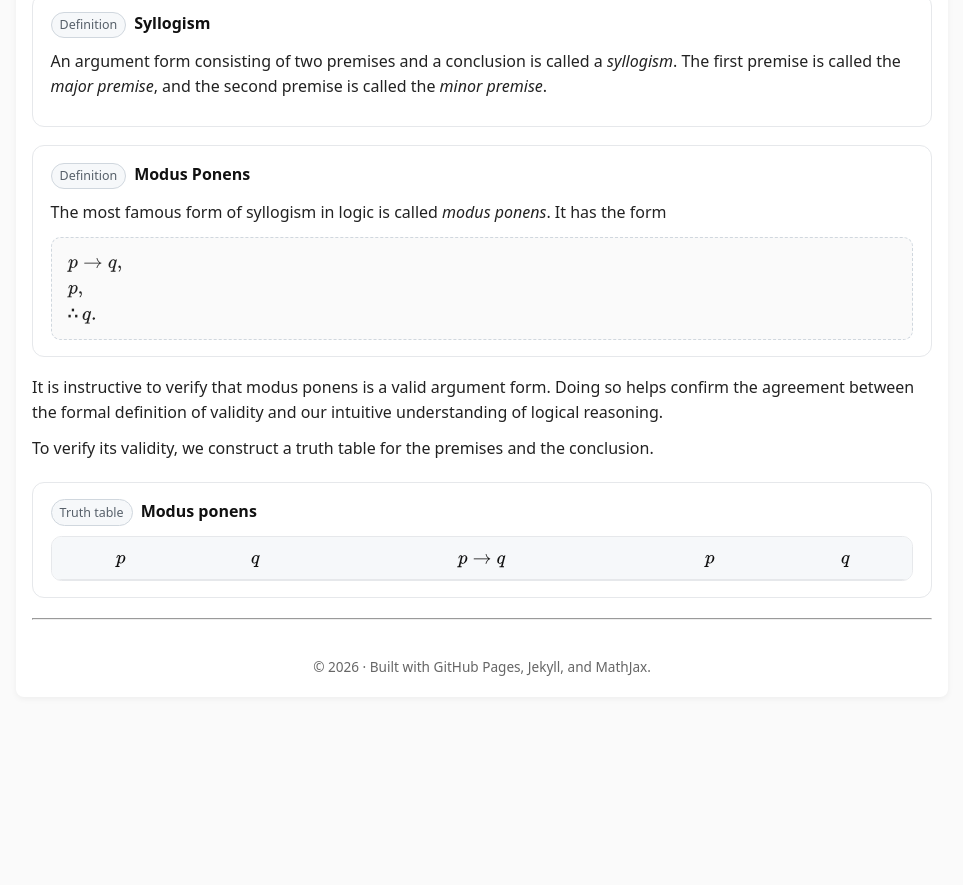
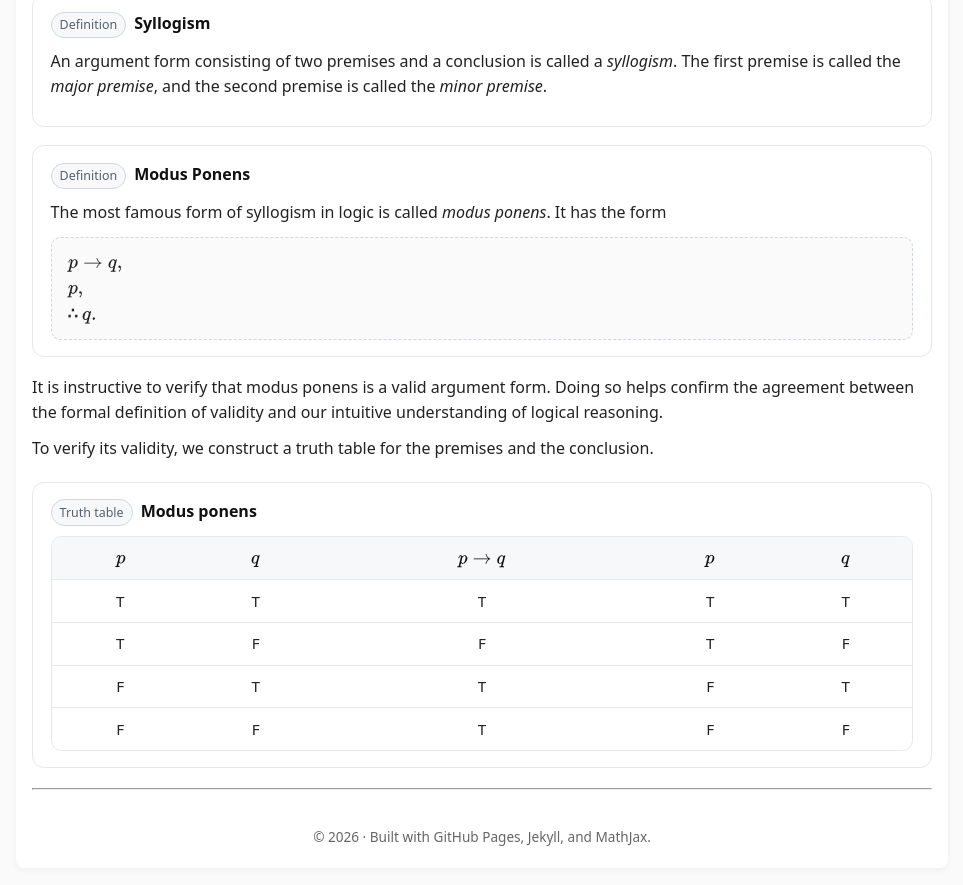
Before and after one commit to SaleemKamaludin/SaleemKamaludin.github.io, a Jekyll site: the page built from courses/comp1604/lecture-notes/lecture-01/index.md, in a window 1280 px wide and 900 px high, scrolled down 3628 px. Shown: the top 885 px of the window, without its empty margins (158-1121 px from the left). Built offline with Jekyll 4.4.1, drawn with Linux system fonts in a browser that asks for light colours; before the commit the page ends 4357 px from its top, so only the background shows below that.

Commit message:
Update index.md

```diff
--- a/courses/comp1604/lecture-notes/lecture-01/index.md
+++ b/courses/comp1604/lecture-notes/lecture-01/index.md
@@ -1121,3 +1121,10 @@ It is instructive to verify that modus ponens is a valid argument form. Doing so
             <th>\(p\)</th>
             <th>\(q\)</th>
           </tr>
+</thead>
+        <tbody>
+          <tr><td>T</td><td>T</td><td>T</td><td>T</td><td>T</td></tr>
+          <tr><td>T</td><td>F</td><td>F</td><td>T</td><td>F</td></tr>
+          <tr><td>F</td><td>T</td><td>T</td><td>F</td><td>T</td></tr>
+          <tr><td>F</td><td>F</td><td>T</td><td>F</td><td>F</td></tr>
+        </tbody>
```
